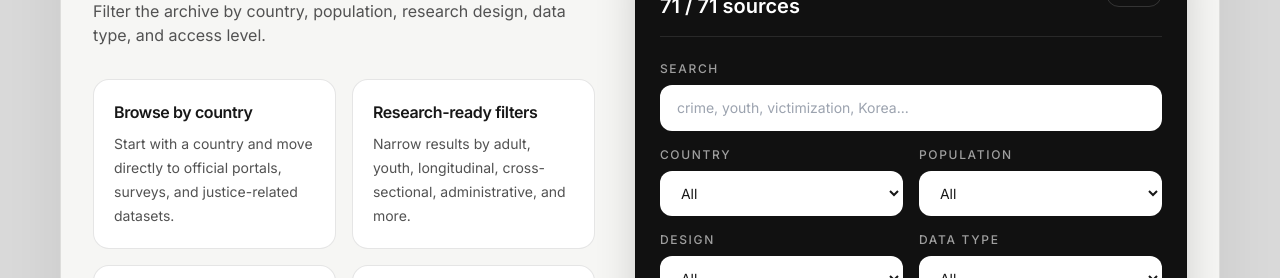
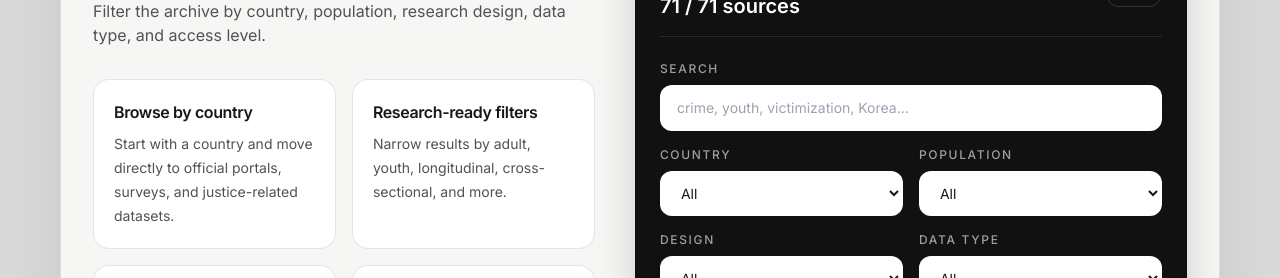
Before and after one commit to dain-13/global-crime-data-archive, a React (Vite) app: page / in a window 1280 px wide. Shown: the part 1520-1798 px from the top of the page. Built offline with nearby package versions, Linux system fonts and the light colour scheme.

Commit message:
Update data.js

```diff
--- a/src/data.js
+++ b/src/data.js
@@ -9,13 +9,13 @@ export const features = [
     title_en: 'Browse by country',
     title_ko: '국가별 탐색',
     desc_en: 'Start with a country and move directly to official portals, surveys, and justice-related datasets.',
-    desc_ko: '국가를 선택하면 공식 통계, 조사자료, 패널자료, 형사사법 관련 데이터 출처를 바로 확인할 수 있습니다.',
+    desc_ko: '국가를 선택하면 공식 통계, 조사자료, 형사사법 관련 데이터 출처를 바로 확인할 수 있습니다.',
   },
   {
     title_en: 'Research-ready filters',
     title_ko: '연구 목적에 맞춘 필터',
-    desc_en: 'Narrow results by adult, youth, longitudinal, cross-sectional, administrative, and more.',
-    desc_ko: '성인, 아동·청소년, 종단자료, 횡단자료, 행정자료 등 필요한 조건에 맞춰 데이터를 좁혀볼 수 있습니다.',
+    desc_en: 'Narrow results by adult, youth, longitudinal, cross-sectional, and more.',
+    desc_ko: '성인, 아동·청소년, 종단자료, 횡단자료 등 필요한 조건에 맞춰 데이터를 검색할 수 있습니다.',
   },
   {
     title_en: 'Bilingual access',
```
